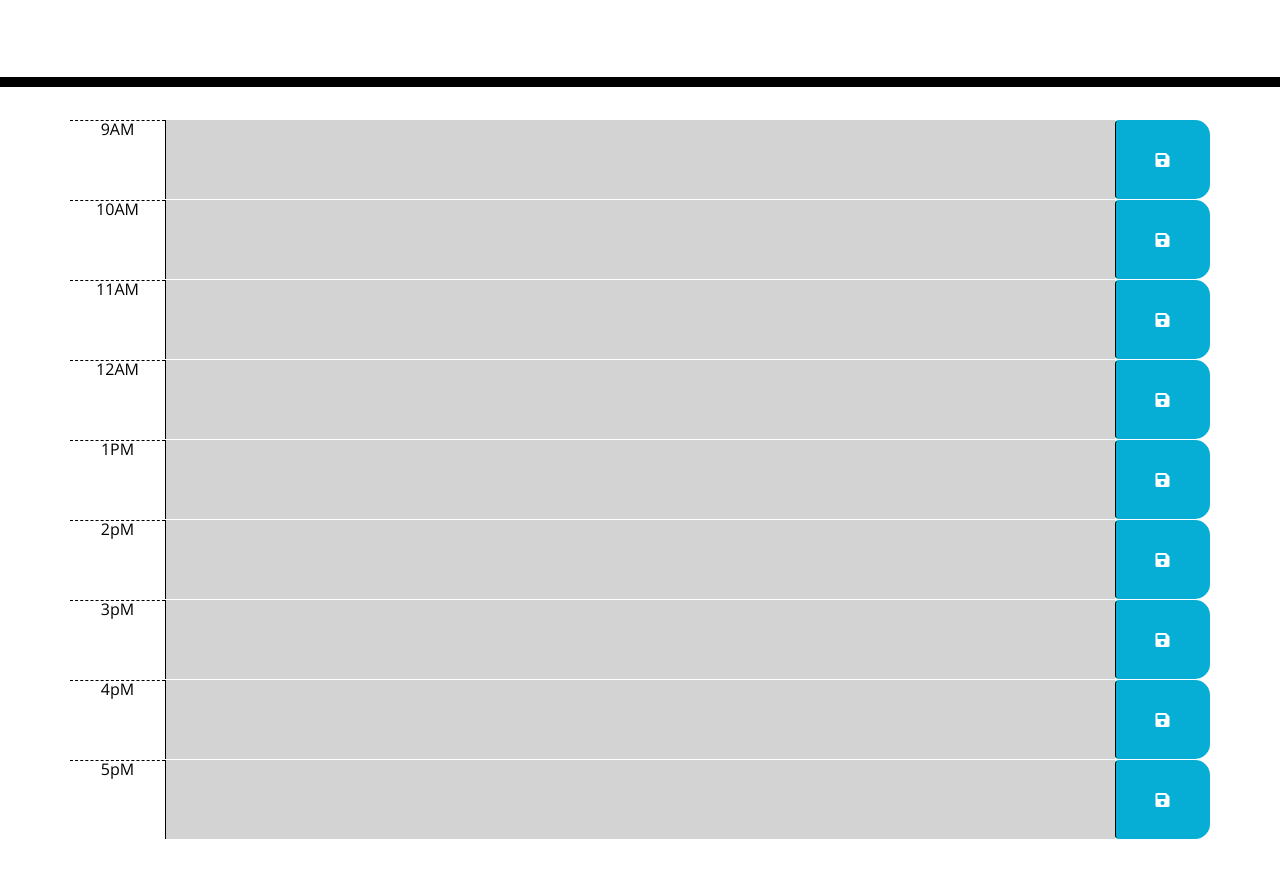
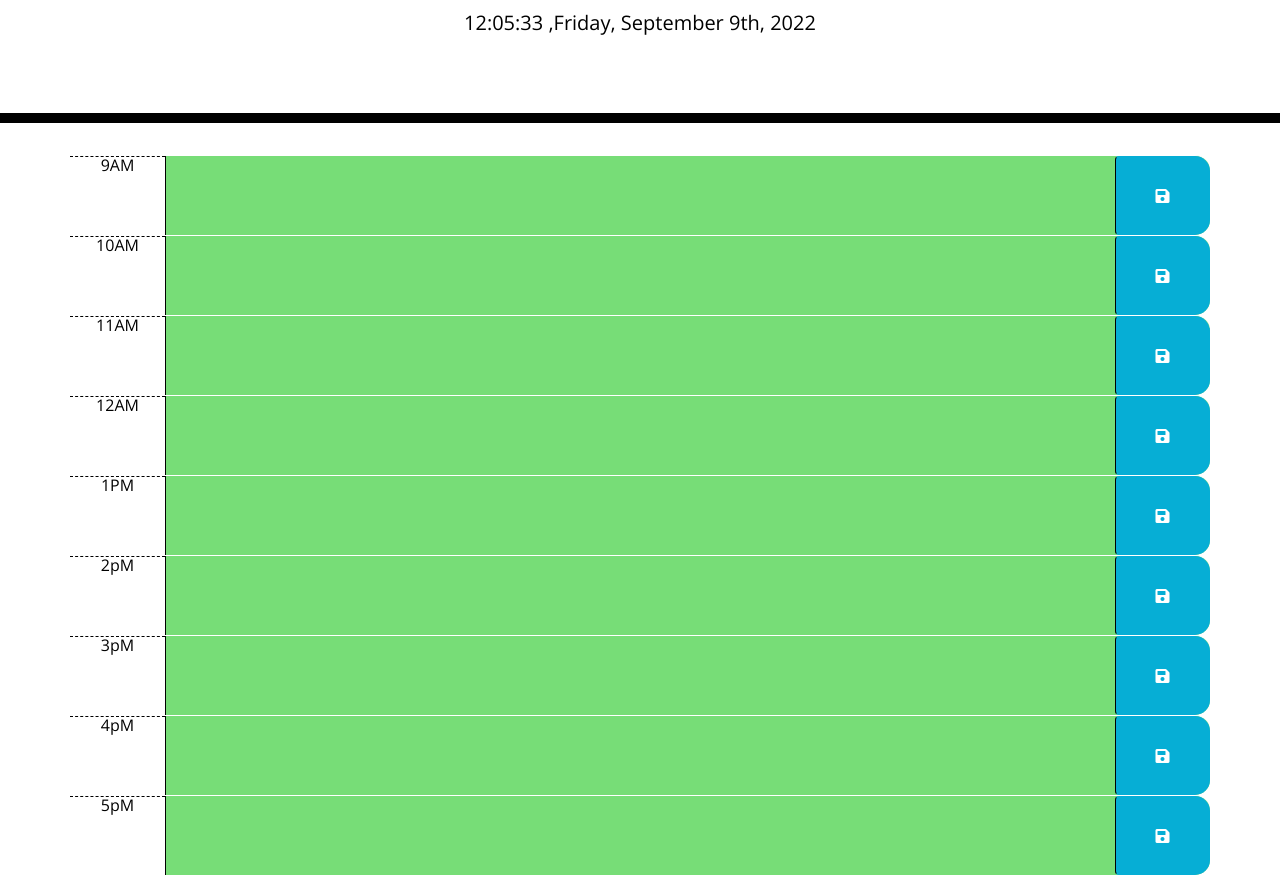
Before and after one commit to ricky8221/Work_Day_Schedule_Qi_Chen_Module_5, a plain HTML site: page index.html in a window 1280 px wide. Shown: the part 181-1056 px from the top of the page. Before the commit the page ends 1020 px from the top, so only its background shows below. Drawn offline with nearby package versions, Linux system fonts and the light colour scheme.

Commit message:
added the past, present, future feature

```diff
--- a/Assets/CSS/style.css
+++ b/Assets/CSS/style.css
@@ -23,7 +23,6 @@ textarea{
 
 .description{
   white-space: pre-wrap;
-  background-color: lightgrey;
 }
 
 .time-block{
@@ -43,8 +42,21 @@ textarea{
   border-top: 1px dashed #000000;
 }
 
+.saveBtn {
+  border-left: 1px solid black;
+  border-top-right-radius: 15px;
+  border-bottom-right-radius: 15px;
+  background-color: #06AED5;
+  color: white;
+}
+
+.saveBtn i:hover {
+  font-size: 20px;
+  transition: all .3s ease-in-out;
+}
+
 .past {
-  background-color: #d3d3d3;
+  background-color: grey;
   color: white;
 }
 
@@ -57,16 +69,3 @@ textarea{
   background-color: #77dd77;
   color: white;
 }
-
-.saveBtn {
-  border-left: 1px solid black;
-  border-top-right-radius: 15px;
-  border-bottom-right-radius: 15px;
-  background-color: #06AED5;
-  color: white;
-}
-
-.saveBtn i:hover {
-  font-size: 20px;
-  transition: all .3s ease-in-out;
-}
--- a/Assets/JS/script.js
+++ b/Assets/JS/script.js
@@ -17,26 +17,30 @@ $(".saveBtn").on('click', function(){
 
 function hrUpdate(){
 
-    var currentHour = moment().hour();
+    var currentHour = parseInt(moment().format('H'));
+
 
     $('.time-block').each(function(){
 
-        var blockHour = parseInt($(this).attr("id")).split('-')
+        var blockHour = $(this).attr("id");
         if(blockHour < currentHour){
-            $(this).addClass("pass");
+            $(this).addClass("past");
         }
-        else if(blockHour === currentHour){
+        else if(blockHour == currentHour){
             $(this).removeClass('past');
             $(this).addClass('present');
         }
         else{
-            $(this).removeClass('pass');
+            $(this).removeClass('past');
             $(this).removeClass('present');
             $(this).addClass('future');
         }
 
     })
 }
+
+
+
 
 hrUpdate()
 
--- a/index.html
+++ b/index.html
@@ -20,6 +20,7 @@
     />
     <link rel="stylesheet" href="./Assets/CSS/style.css" />
     <!-- script.js -->
+    <script src="./Assets/JS/script.js" defer></script>
     <script src="https://code.jquery.com/jquery-3.4.1.min.js" defer></script>
     <script src="https://cdnjs.cloudflare.com/ajax/libs/moment.js/2.24.0/moment.min.js" defer></script>
 
@@ -34,47 +35,47 @@
     </header>
     <div class="container">
       <!-- Timeblocks go here -->
-      <section class="9am time-block row" id="hr-9">
+      <section class="9am time-block row" id="9">
         <section class="time hour col-md-1">9AM</section>
         <textarea class="col-md-10 description"></textarea>
         <button class="btn saveBtn col-md-1"><i class="fas fa-save"></i></button>
       </section>
-      <section class="10am time-block row" id="hr-10">
+      <section class="10am time-block row" id="10">
         <section class="time hour col-md-1 ">10AM</section>
         <textarea class="col-md-10 description"></textarea>
         <button class="btn saveBtn col-md-1"><i class="fas fa-save"></i></button>
       </section>
-      <section class="11am time-block row" id="hr-11">
+      <section class="11am time-block row" id="11">
         <section class="time hour col-md-1">11AM</section>
         <textarea class="col-md-10 description"></textarea>
         <button class="btn saveBtn col-md-1"><i class="fas fa-save"></i></button>
       </section>
-      <section class="12am time-block row" id="hr-12">
+      <section class="12am time-block row" id="12">
         <section class="time hour col-md-1">12AM</section>
         <textarea class="col-md-10 description"></textarea>
         <button class="btn saveBtn col-md-1"><i class="fas fa-save"></i></button>
       </section>
-      <section class="1pm time-block row" id="hr-13">
+      <section class="1pm time-block row" id="13">
         <section class="time hour col-md-1">1PM</section>
         <textarea class="col-md-10 description"></textarea>
         <button class="btn saveBtn col-md-1"><i class="fas fa-save"></i></button>
       </section>
-      <section class="2pm time-block row" id="hr-14">
+      <section class="2pm time-block row" id="14">
         <section class="time hour col-md-1">2pM</section>
         <textarea class="col-md-10 description"></textarea>
         <button class="btn saveBtn col-md-1"><i class="fas fa-save"></i></button>
       </section>
-      <section class="3pm time-block row" id="hr-15">
+      <section class="3pm time-block row" id="15">
         <section class="time hour col-md-1">3pM</section>
         <textarea class="col-md-10 description"></textarea>
         <button class="btn saveBtn col-md-1"><i class="fas fa-save"></i></button>
       </section>
-      <section class="4pm time-block row" id="hr-16">
+      <section class="4pm time-block row" id="16">
         <section class="time hour col-md-1">4pM</section>
         <textarea class="col-md-10 description"></textarea>
         <button class="btn saveBtn col-md-1"><i class="fas fa-save"></i></button>
       </section>
-      <section class="5pm time-block row" id="hr-17">
+      <section class="5pm time-block row" id="17">
         <section class="time hour col-md-1">5pM</section>
         <textarea class="col-md-10 description"></textarea>
         <button class="btn saveBtn col-md-1"><i class="fas fa-save"></i></button>
```
